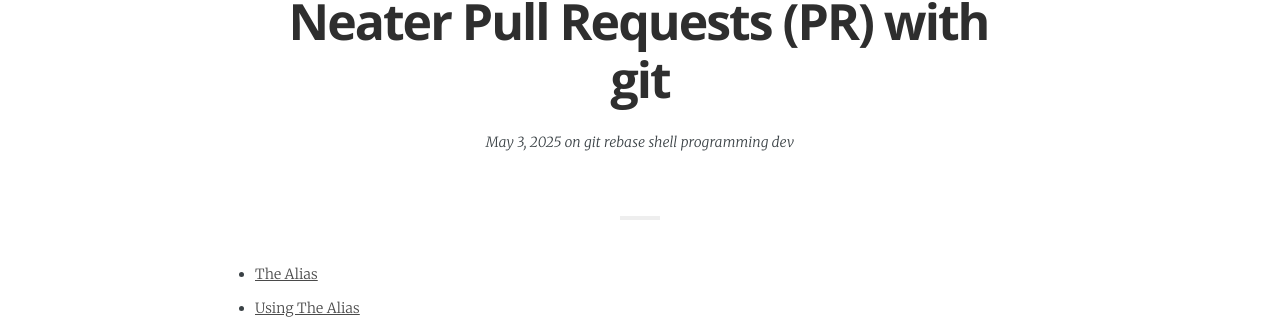
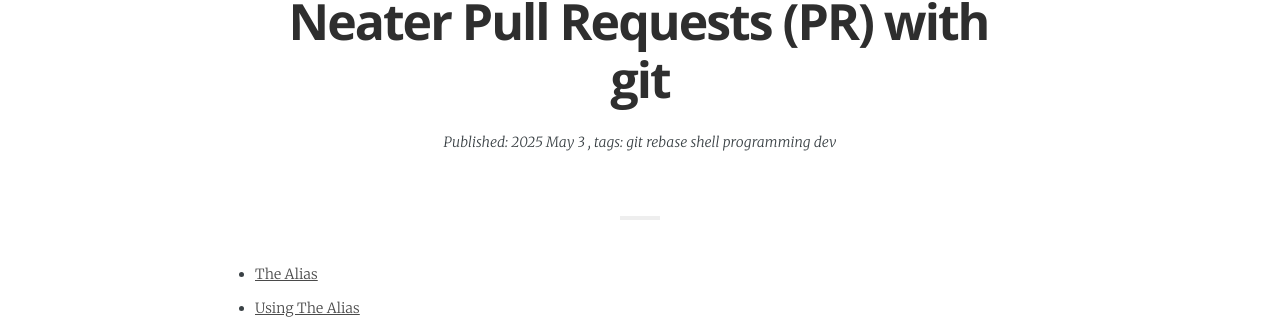
Before and after one commit to kunaltyagi/kunaltyagi.github.io, a Jekyll site: the page built from _posts/2025-05-03-split-commit.md, in a window 1280 px wide and 900 px high. Shown: the part 345-670 px from the top of the window. Built offline with Jekyll 4.4.1, drawn with Linux system fonts in a browser that asks for light colours; some web fonts are replaced; some of the changed text lies outside the part shown.

Commit message:
Adding publish and last-updated info

```diff
--- a/_layouts/post.html
+++ b/_layouts/post.html
@@ -7,8 +7,16 @@ layout: default
         <header class="post-header short-diver">
             <h1 class="post-title" itemprop="name headline">{{ page.title }}</h1>
             <section class="post-meta">
-                <time datetime="{{ page.date | date_to_xmlschema }}" itemprop="datePublished">{{ page.date | date: "%b %-d, %Y" }}</time>
-                on
+                <time datetime="{{ page.date | date_to_xmlschema }}" itemprop="datePublished">
+                    {%- assign date_format = site.minima.date_format | default: '%Y %b %-d' -%}
+
+                    {%- if page.last_modified_at -%}
+                        Last updated: {{ page.last_modified_at | date: date_format }}
+                    {%- else -%}
+                        Published: {{ page.date | date: date_format }}
+                    {%- endif -%}
+                </time>
+                , tags:
                 {% for tag in page.tags limit:5 %}
                 <span>{{ tag }}</span>
                 {% endfor %}
@@ -22,6 +30,11 @@ layout: default
 
         <footer class="post-footer">
             {% include authorinfo.html param=page.author %}
+            <p class="post-meta">
+                <time class="dt-published" datetime="{{ page.date | date_to_xmlschema }}" itemprop="datePublished">
+                Originally published on: {{ page.date | date: date_format }}
+                </time>
+            </p>
         </footer>
 
         {% if page.comments %}
```
